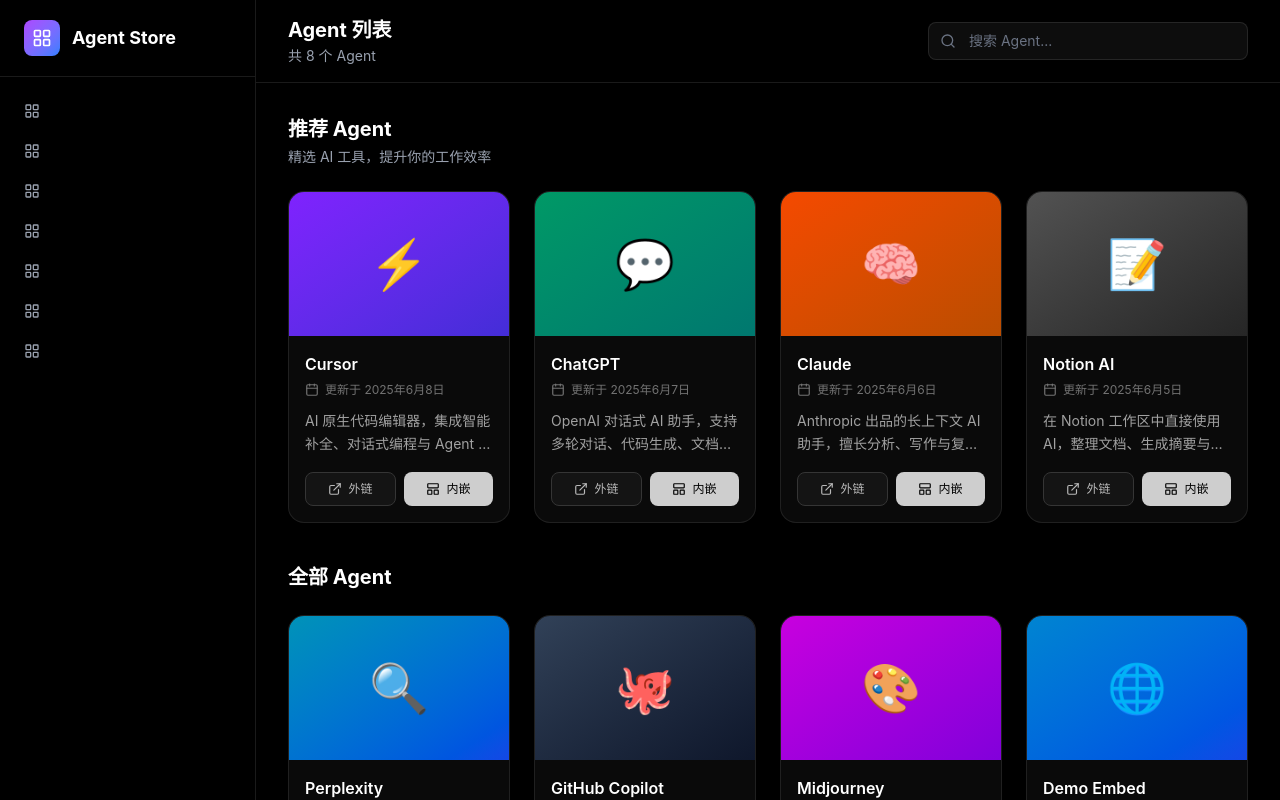
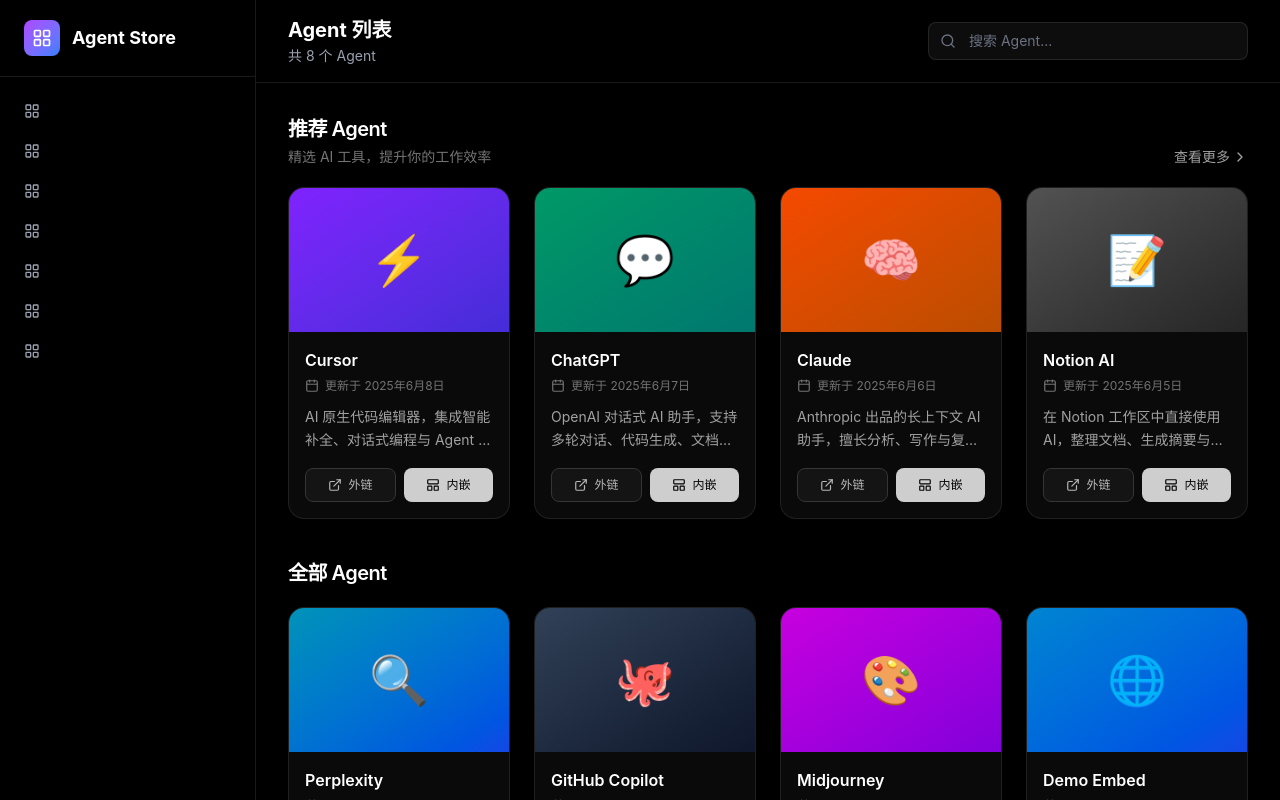
Before and after one commit to chmjk12-sketch/Turin-genius, a React (Vite) app: page / in a window 1280 px wide. Shown: the top 800 px of the page. Built offline with nearby package versions, Linux system fonts and the light colour scheme.

Commit message:
feat: update from original source

```diff
--- a/src/components/agents/AgentSection.tsx
+++ b/src/components/agents/AgentSection.tsx
@@ -1,5 +1,6 @@
+import { ChevronRight } from 'lucide-react'
+import { AgentGrid } from './AgentGrid'
 import type { Agent } from '../../types/agent'
-import { AgentGrid } from './AgentGrid'
 
 interface AgentSectionProps {
   title: string
@@ -14,26 +15,32 @@
   subtitle,
   agents,
   onEmbed,
-  showViewMore,
+  showViewMore = false,
 }: AgentSectionProps) {
-  const displayAgents = showViewMore ? agents.slice(0, 8) : agents
+  if (agents.length === 0) return null
 
   return (
     <section className="mb-10">
-      <div className="mb-6 flex items-center justify-between">
+      <div className="mb-5 flex items-end justify-between gap-4">
         <div>
-          <h2 className="text-xl font-bold text-white">{title}</h2>
+          <h2 className="text-xl font-semibold tracking-tight text-white">
+            {title}
+          </h2>
           {subtitle && (
-            <p className="mt-1 text-sm text-gray-400">{subtitle}</p>
+            <p className="mt-1 text-sm text-neutral-500">{subtitle}</p>
           )}
         </div>
-        {showViewMore && agents.length > 8 && (
-          <button className="text-sm text-purple-400 transition-colors hover:text-purple-300">
-            查看更多 &rarr;
+        {showViewMore && (
+          <button
+            type="button"
+            className="inline-flex shrink-0 items-center gap-0.5 text-sm text-neutral-400 transition-colors hover:text-white"
+          >
+            查看更多
+            <ChevronRight className="h-4 w-4" />
           </button>
         )}
       </div>
-      <AgentGrid agents={displayAgents} onEmbed={onEmbed} />
+      <AgentGrid agents={agents} onEmbed={onEmbed} />
     </section>
   )
 }
```
